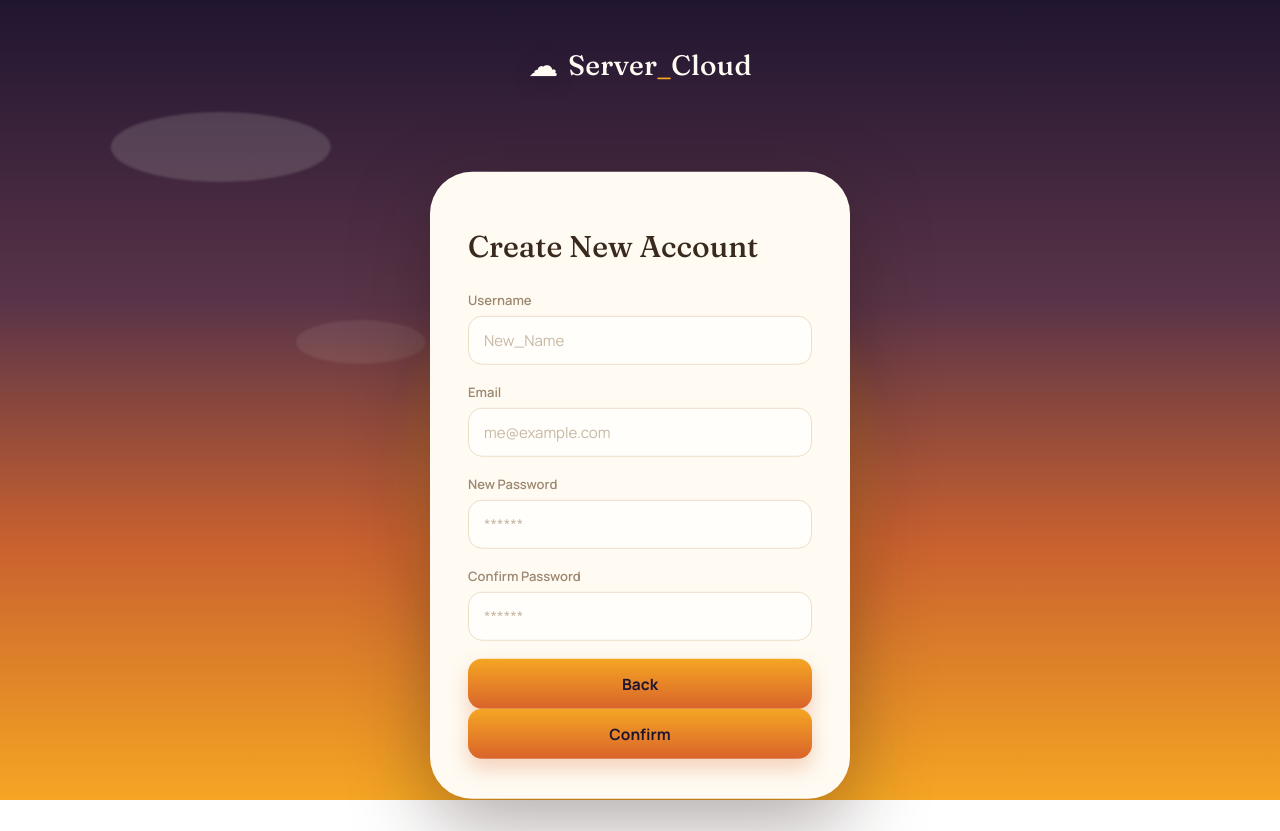
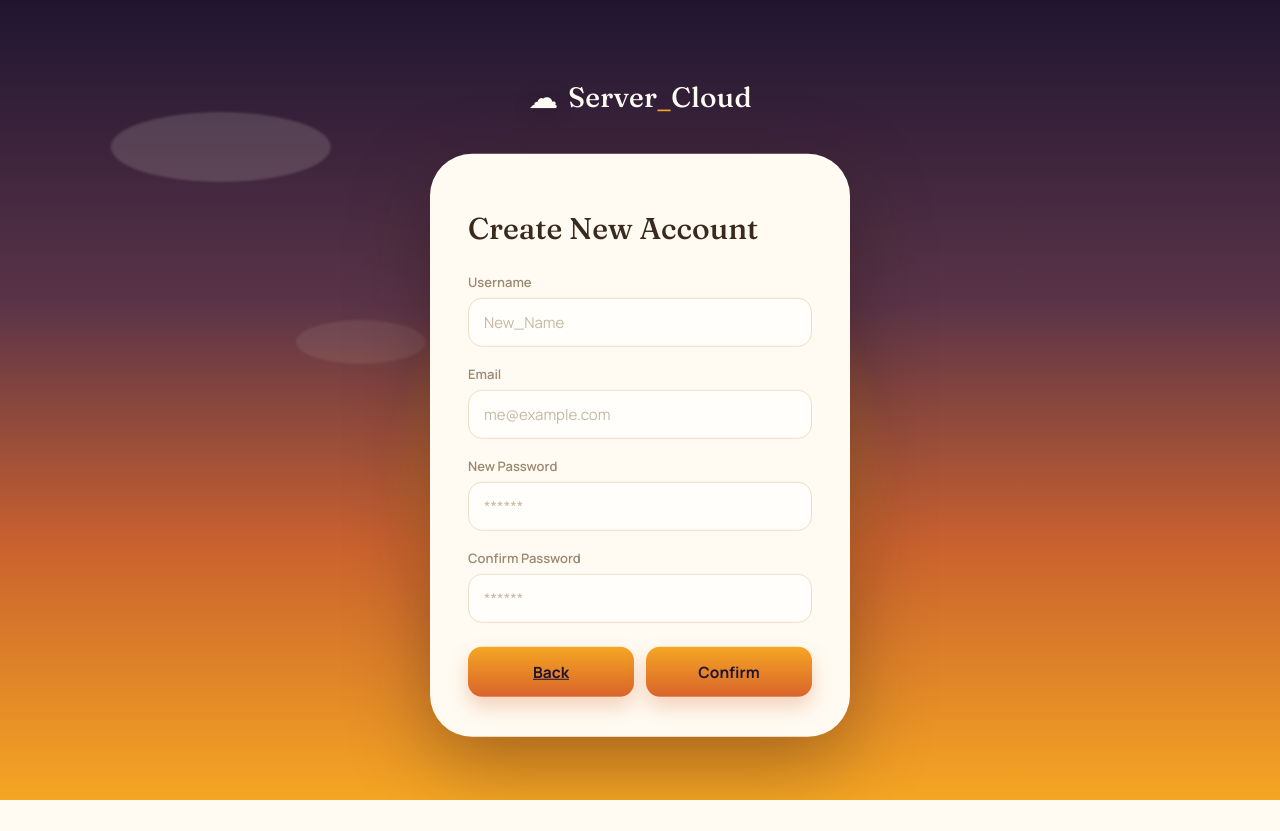
Before and after one commit to DylanJamie/cloud_raspberrypi, a FastAPI app: page /create_account in a window 1280 px wide. After the commit the page ends 800 px from the top, so only its background shows below. Run offline with FastAPI, Linux system fonts and the light colour scheme.

Commit message:
links to login and create_account, fixing buttons on create_account

```diff
--- a/app/static/css/create_account.css
+++ b/app/static/css/create_account.css
@@ -127,7 +127,7 @@
   align-items: center;
   justify-content: center;
   padding: 48px 20px 32px;
-  gap: 90px;
+  gap: 40px;
 }
 
 /* ---------- Wordmark ---------- */
@@ -301,7 +301,9 @@
   outline-offset: 2px;
 }
 
-.btn {
+.button-row .btn {
+  text-align: center;
+  flex: 1;
   font-family: inherit;
   font-size: 15.5px;
   font-weight: 700;
@@ -332,6 +334,21 @@
   color: var(--ink-muted);
 }
 
+/* this will be for the back and Confirm to be next to one another*/
+.button-row {
+  display: flex;
+  flex-direction: row;
+  gap: 12px;
+  margin-top: 6px;
+}
+
+.btn--small {
+  padding: 10px;
+  font-size: 13.5px;
+  border-radius: 11px;
+  box-shadow: none;
+}
+
 /* ---------- Footnote ---------- */
 
 .footnote {
--- a/app/static/js/login.js
+++ b/app/static/js/login.js
@@ -12,10 +12,10 @@
     const password = document.getElementById("password").value;
 
     // wait for the response and fetch the log in username and password from the data base, encrypt/decrypt it and validate the post method
-        const response = await fetch(`/login?username=${encodeURIComponent(username)}&password=${encodeURIComponent(password)}`, {
+    const response = await fetch(`/login?username=${encodeURIComponent(username)}&password=${encodeURIComponent(password)}`, {
         method: "POST",
         credentials: "include", // required so the session cookie actually gets stored
-	});
+    });
 
     // if the response worked and is true show the user dashboard other wise show log in failed pop up
     if (response.ok) {
--- a/app/templates/create_account.html
+++ b/app/templates/create_account.html
@@ -27,7 +27,7 @@
 
       <div class="cloud-shadow">
         <div class="cloud">
-	  <form class="cloud__form" action="">
+	  <form class="cloud__form" id="createAccountForm" action="">
 	    <h1>Create New Account</h1>
 	    <label class="field">
               <span class="field__label">Username</span>
@@ -49,14 +49,16 @@
 	      <input type="password" id="confirm_password" name="confirm_password" placeholder="******" autocomplete="confirm-password" required>
              </label>
 
-	     <button type="submit" class="btn">Back</button>
-	     <button type="submit" class="btn">Confirm</button>
+	     <div class="button-row">
+	       <a class="btn btn--ghost" href="/login">Back</a>
+	       <button type="submit" class="btn" id="confirmBtn">Confirm</button>
+	     </div>
 
 	    </form>
 
 	</div>
       </div>
 
-
+    </main>
   </body>
 </html>
--- a/app/templates/login.html
+++ b/app/templates/login.html
@@ -59,7 +59,7 @@
 
             <button type="submit" class="btn">Sign in</button>
 
-            <p class="switch">New here? <a class="link" href="#">Create an account</a></p>
+            <p class="switch">New here? <a class="link" href="/create_account">Create an account</a></p>
           </form>
         </div>
       </div>
```
Also changed, not shown: cloud.db, 2 other files.
